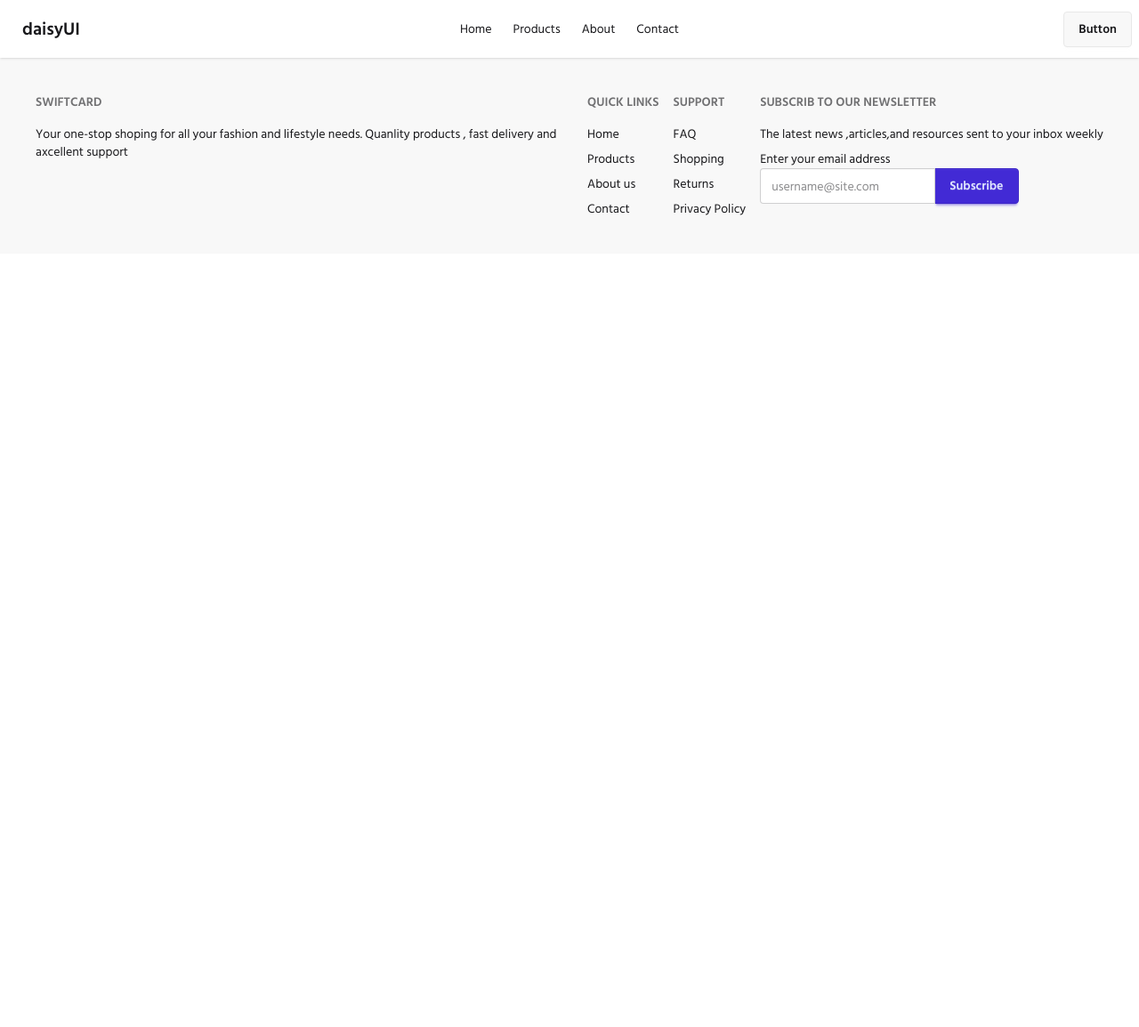
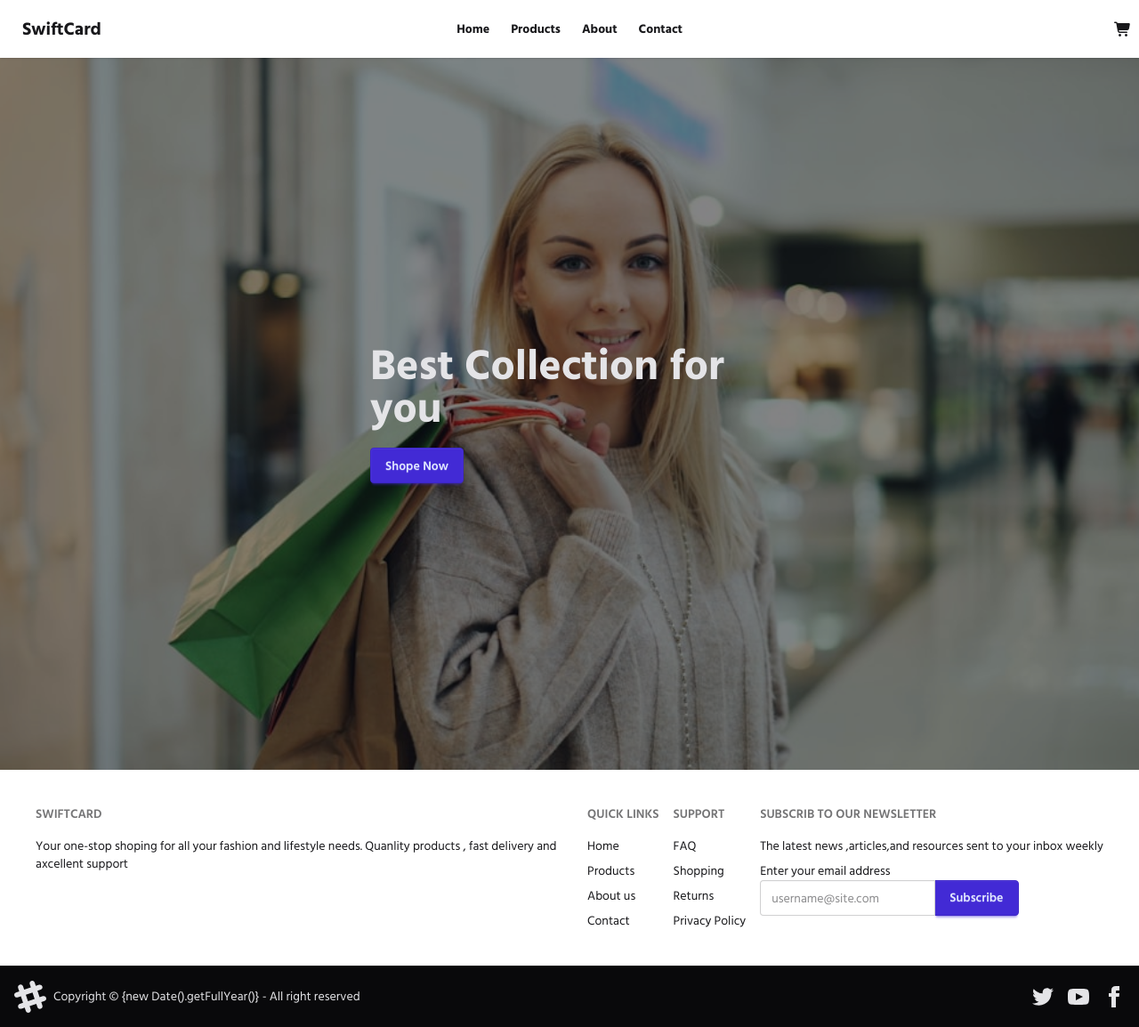
Before and after one commit to minajarifa/mission-a6, a plain HTML site: page index.html in a window 1280 px wide. Shown: the whole page at 89% size. Before the commit the page ends 800 px from the top, so only its background shows below. Drawn offline with nearby package versions, Linux system fonts and the light colour scheme.

Commit message:
added the banner section

```diff
--- a/index.html
+++ b/index.html
@@ -40,7 +40,7 @@
       <div class="navbar shadow-sm">
         <div class="navbar-start">
           <div class="dropdown">
-            <div tabindex="{0}" role="button" class="btn btn-ghost lg:hidden">
+            <div tabindex="0" role="button" class="btn btn-ghost lg:hidden">
               <svg
                 xmlns="http://www.w3.org/2000/svg"
                 class="h-5 w-5"
@@ -49,9 +49,9 @@
                 stroke="currentColor"
               >
                 <path
-                  strokeLinecap="round"
-                  strokeLinejoin="round"
-                  strokeWidth="2"
+                  stroke-linecap="round"
+                  stroke-linejoin="round"
+                  stroke-width="2"
                   d="M4 6h16M4 12h8m-8 6h16"
                 />
               </svg>
@@ -60,34 +60,51 @@
               tabindex="-1"
               class="menu menu-sm dropdown-content bg-base-100 rounded-box z-1 mt-3 w-52 p-2 shadow"
             >
-              <li><a>Home</a></li>
-              <li><a>Products</a></li>
-              <li><a>About</a></li>
-              <li><a>Contact</a></li>
+              <li><a class="font-bold">Home</a></li>
+              <li><a class="font-bold">Products</a></li>
+              <li><a class="font-bold">About</a></li>
+              <li><a class="font-bold">Contact</a></li>
             </ul>
           </div>
-          <a class="btn btn-ghost text-xl">daisyUI</a>
+          <a class="btn btn-ghost text-xl font-bold">SwiftCard</a>
         </div>
         <div class="navbar-center hidden lg:flex">
           <ul class="menu menu-horizontal px-1">
-            <li><a>Home</a></li>
-            <li><a>Products</a></li>
-            <li><a>About</a></li>
-            <li><a>Contact</a></li>
+            <li><a class="font-bold">Home</a></li>
+            <li><a class="font-bold">Products</a></li>
+            <li><a class="font-bold">About</a></li>
+            <li><a class="font-bold">Contact</a></li>
           </ul>
         </div>
         <div class="navbar-end">
-          <a class="btn">Button</a>
+          <i class="fa-solid fa-cart-shopping"></i>
         </div>
       </div>
     </header>
-    <section></section>
-    <section></section>
+    <!-- banner section -->
+    <section>
+      <div
+        class="hero min-h-screen"
+        style="
+          background-image: url(./Assets/banner-image.png);
+        "
+      >
+        <div class="hero-overlay"></div>
+        <div class="hero-content text-neutral-content ">
+          <div class="max-w-md">
+            <h1 class="mb-5 text-5xl font-bold">Best Collection for you</h1>
+            <p class="mb-5">
+
+            </p>
+            <button class="btn btn-primary">Shope Now</button>
+          </div>
+        </div>
+      </div>
+    </section>
+
     <!-- footer -->
     <footer>
-      <footer
-        class="footer sm:footer-horizontal bg-base-200 text-base-content p-10"
-      >
+      <div class="footer sm:footer-horizontal text-base-content p-10">
         <nav>
           <h6 class="footer-title">SwiftCard</h6>
           <p>
@@ -96,7 +113,7 @@
           </p>
         </nav>
         <nav>
-          <h6 class="footer-title ">QUICK LINKS</h6>
+          <h6 class="footer-title">QUICK LINKS</h6>
           <a class="link link-hover">Home</a>
           <a class="link link-hover">Products</a>
           <a class="link link-hover">About us</a>
@@ -111,7 +128,9 @@
         </nav>
         <form>
           <h6 class="footer-title">SUBSCRIB TO OUR NEWSLETTER</h6>
-          <p>The latest news ,articles,and resources sent to your inbox weekly</p>
+          <p>
+            The latest news ,articles,and resources sent to your inbox weekly
+          </p>
           <fieldset class="w-80">
             <label>Enter your email address</label>
             <div class="join">
@@ -124,7 +143,71 @@
             </div>
           </fieldset>
         </form>
-      </footer>
+      </div>
+      <hr />
+      <div
+        class="footer sm:footer-horizontal bg-neutral text-neutral-content items-center p-4"
+      >
+        <aside class="grid-flow-col items-center">
+          <svg
+            width="36"
+            height="36"
+            viewBox="0 0 24 24"
+            xmlns="http://www.w3.org/2000/svg"
+            fill-rule="evenodd"
+            clip-rule="evenodd"
+            class="fill-current"
+          >
+            <path
+              d="M22.672 15.226l-2.432.811.841 2.515c.33 1.019-.209 2.127-1.23 2.456-1.15.325-2.148-.321-2.463-1.226l-.84-2.518-5.013 1.677.84 2.517c.391 1.203-.434 2.542-1.831 2.542-.88 0-1.601-.564-1.86-1.314l-.842-2.516-2.431.809c-1.135.328-2.145-.317-2.463-1.229-.329-1.018.211-2.127 1.231-2.456l2.432-.809-1.621-4.823-2.432.808c-1.355.384-2.558-.59-2.558-1.839 0-.817.509-1.582 1.327-1.846l2.433-.809-.842-2.515c-.33-1.02.211-2.129 1.232-2.458 1.02-.329 2.13.209 2.461 1.229l.842 2.515 5.011-1.677-.839-2.517c-.403-1.238.484-2.553 1.843-2.553.819 0 1.585.509 1.85 1.326l.841 2.517 2.431-.81c1.02-.33 2.131.211 2.461 1.229.332 1.018-.21 2.126-1.23 2.456l-2.433.809 1.622 4.823 2.433-.809c1.242-.401 2.557.484 2.557 1.838 0 .819-.51 1.583-1.328 1.847m-8.992-6.428l-5.01 1.675 1.619 4.828 5.011-1.674-1.62-4.829z"
+            ></path>
+          </svg>
+          <p>Copyright © {new Date().getFullYear()} - All right reserved</p>
+        </aside>
+        <nav
+          class="grid-flow-col gap-4 md:place-self-center md:justify-self-end"
+        >
+          <a>
+            <svg
+              xmlns="http://www.w3.org/2000/svg"
+              width="24"
+              height="24"
+              viewBox="0 0 24 24"
+              class="fill-current"
+            >
+              <path
+                d="M24 4.557c-.883.392-1.832.656-2.828.775 1.017-.609 1.798-1.574 2.165-2.724-.951.564-2.005.974-3.127 1.195-.897-.957-2.178-1.555-3.594-1.555-3.179 0-5.515 2.966-4.797 6.045-4.091-.205-7.719-2.165-10.148-5.144-1.29 2.213-.669 5.108 1.523 6.574-.806-.026-1.566-.247-2.229-.616-.054 2.281 1.581 4.415 3.949 4.89-.693.188-1.452.232-2.224.084.626 1.956 2.444 3.379 4.6 3.419-2.07 1.623-4.678 2.348-7.29 2.04 2.179 1.397 4.768 2.212 7.548 2.212 9.142 0 14.307-7.721 13.995-14.646.962-.695 1.797-1.562 2.457-2.549z"
+              ></path>
+            </svg>
+          </a>
+          <a>
+            <svg
+              xmlns="http://www.w3.org/2000/svg"
+              width="24"
+              height="24"
+              viewBox="0 0 24 24"
+              class="fill-current"
+            >
+              <path
+                d="M19.615 3.184c-3.604-.246-11.631-.245-15.23 0-3.897.266-4.356 2.62-4.385 8.816.029 6.185.484 8.549 4.385 8.816 3.6.245 11.626.246 15.23 0 3.897-.266 4.356-2.62 4.385-8.816-.029-6.185-.484-8.549-4.385-8.816zm-10.615 12.816v-8l8 3.993-8 4.007z"
+              ></path>
+            </svg>
+          </a>
+          <a>
+            <svg
+              xmlns="http://www.w3.org/2000/svg"
+              width="24"
+              height="24"
+              viewBox="0 0 24 24"
+              class="fill-current"
+            >
+              <path
+                d="M9 8h-3v4h3v12h5v-12h3.642l.358-4h-4v-1.667c0-.955.192-1.333 1.115-1.333h2.885v-5h-3.808c-3.596 0-5.192 1.583-5.192 4.615v3.385z"
+              ></path>
+            </svg>
+          </a>
+        </nav>
+      </div>
     </footer>
   </body>
 </html>
```
